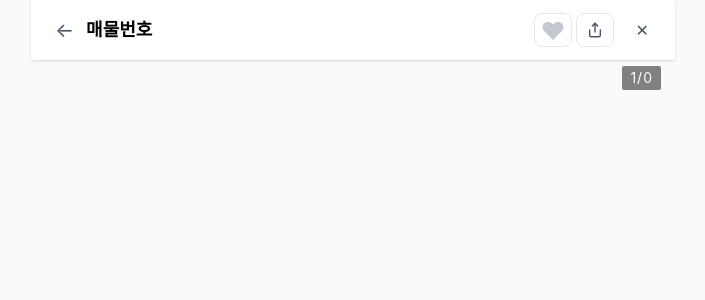
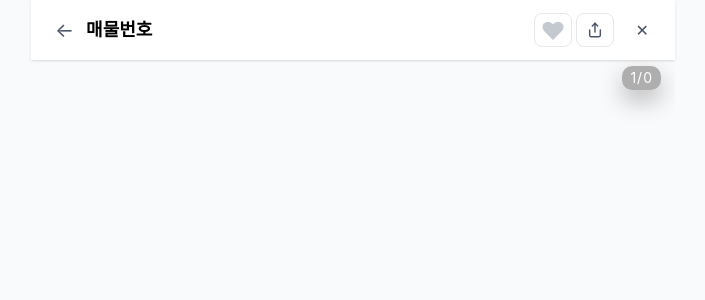
Before and after one commit to bjw0531/zibeasy_hskb, a Python web app: template templates/view.html in a window 1280 px wide. Shown: the top 300 px of the page, without its empty margins (287-992 px from the left). Run offline with Jinja, Linux system fonts and the light colour scheme; the template is opened without the code that fills it, so the values that code supplies are empty; some libraries are stand-ins or nearby versions; some web fonts are replaced.

Commit message:
Match detail slide counter style

```diff
--- a/templates/view.html
+++ b/templates/view.html
@@ -163,8 +163,8 @@
                 </svg>
             </button>
             <div id="slide-counter"
-                class="absolute bottom-[10px] right-[14px] rounded-[2px] px-[8px] py-[5px] text-white tracking-[1px] z-10 text-[14px] leading-none whitespace-nowrap inline-block"
-                style="transform: translateY(6px); background: #666; opacity: 0.82;">
+                class="absolute bottom-[10px] right-[14px] px-[8px] py-[5px] text-white tracking-[1px] z-10 text-[14px] leading-none whitespace-nowrap inline-block"
+                style="transform: translateY(6px); border-radius: 10px; background: rgba(0, 0, 0, 0.3); box-shadow: 0 10px 24px rgba(0, 0, 0, 0.28);">
                 <span id="current-slide">1</span>/<span id="total-slides">0</span>
             </div>
             {% endif %}
```
